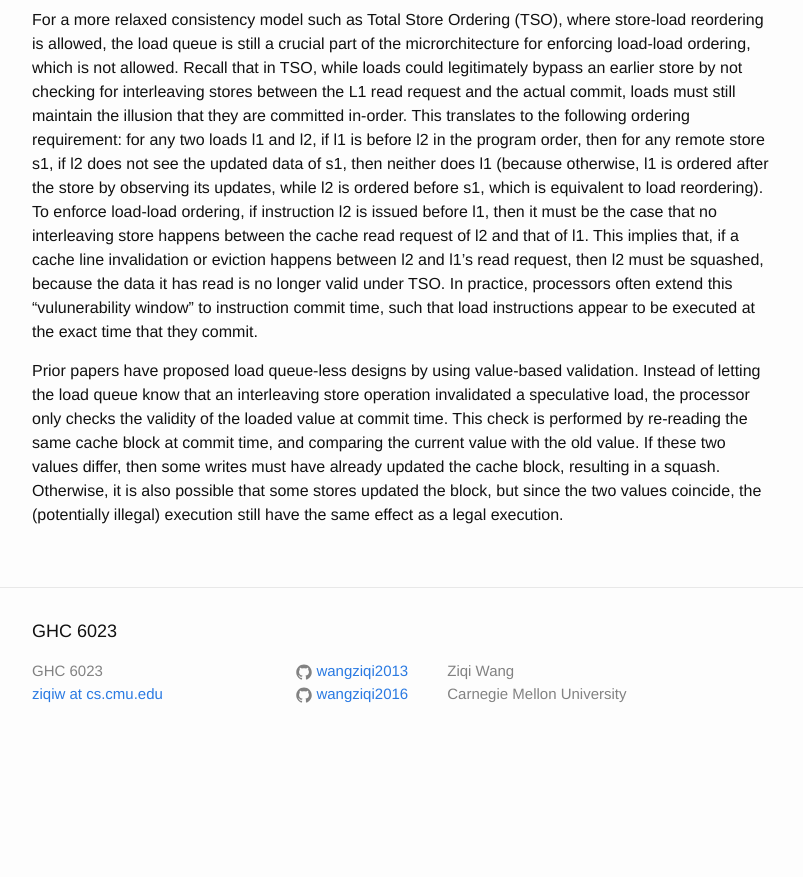
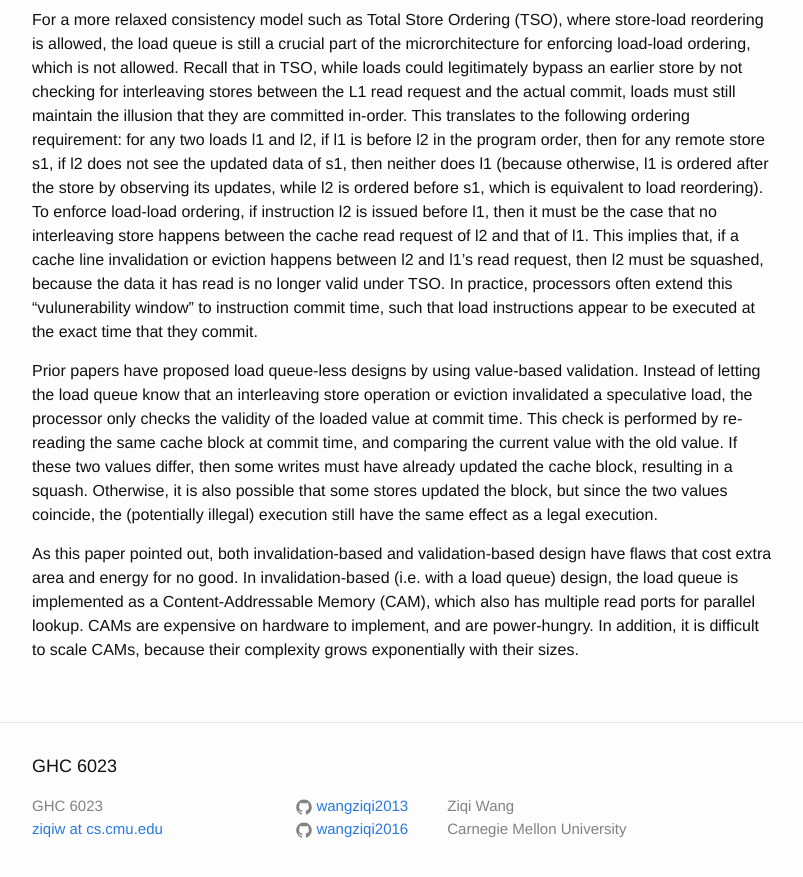
Before and after one commit to wangziqi2013/wangziqi2013.github.io, a Jekyll site: the page built from _posts/2019-08-07-the-superfluous-load-queue.markdown, in a window 1280 px wide and 900 px high, scrolled down 1288 px. Shown: the top 877 px of the window, without its empty margins (238-1041 px from the left). Built offline with Jekyll 4.4.1, drawn with Linux system fonts in a browser that asks for light colours; before the commit the page ends 2053 px from its top, so only the background shows below that.

Commit message:
Adding problem

```diff
--- a/_posts/2019-08-07-the-superfluous-load-queue.markdown
+++ b/_posts/2019-08-07-the-superfluous-load-queue.markdown
@@ -59,8 +59,13 @@ TSO. In practice, processors often extend this "vulunerability window" to instru
 appear to be executed at the exact time that they commit.
 
 Prior papers have proposed load queue-less designs by using value-based validation. Instead of letting the load queue know
-that an interleaving store operation invalidated a speculative load, the processor only checks the validity of the loaded
-value at commit time. This check is performed by re-reading the same cache block at commit time, and comparing the
+that an interleaving store operation or eviction invalidated a speculative load, the processor only checks the validity of
+the loaded value at commit time. This check is performed by re-reading the same cache block at commit time, and comparing the
 current value with the old value. If these two values differ, then some writes must have already updated the cache block,
 resulting in a squash. Otherwise, it is also possible that some stores updated the block, but since the two values coincide,
 the (potentially illegal) execution still have the same effect as a legal execution.
+
+As this paper pointed out, both invalidation-based and validation-based design have flaws that cost extra area and energy
+for no good. In invalidation-based (i.e. with a load queue) design, the load queue is implemented as a Content-Addressable
+Memory (CAM), which also has multiple read ports for parallel lookup. CAMs are expensive on hardware to implement, and are
+power-hungry. In addition, it is difficult to scale CAMs, because their complexity grows exponentially with their sizes.
```
